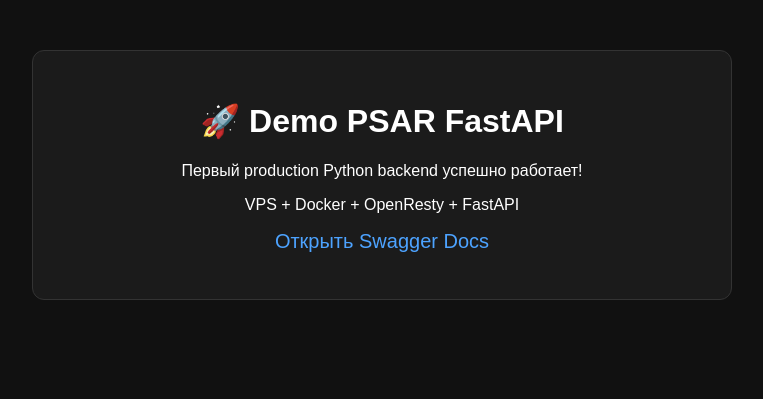
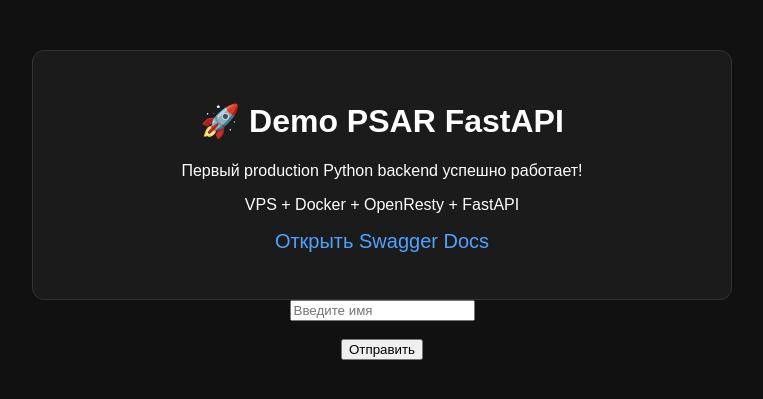
Before and after one commit to psarby/demo-fastapi, a FastAPI app: page / in a window 1280 px wide. Shown: the top 399 px of the page, without its empty margins (258-1021 px from the left). Run offline with FastAPI, Linux system fonts and the light colour scheme.

Commit message:
Fix POST template rendering

```diff
--- a/app/main.py
+++ b/app/main.py
@@ -1,6 +1,7 @@
 from fastapi import FastAPI, Request
 from fastapi.templating import Jinja2Templates
 from fastapi.responses import HTMLResponse
+from fastapi import Form
 
 app = FastAPI(title="Demo PSAR API")
 
@@ -13,3 +14,13 @@ def home(request: Request):
         name="index.html",
         request=request
     )
+
+@app.post("/hello", response_class=HTMLResponse)
+def hello(request: Request, name: str = Form(...)):
+    return templates.TemplateResponse(
+    name="index.html",
+    request=request,
+    context={
+        "message": f"Привет, {name} 👋"
+    }
+)
--- a/app/templates/index.html
+++ b/app/templates/index.html
@@ -36,6 +36,17 @@
       <p>VPS + Docker + OpenResty + FastAPI</p>
       <p><a href="/docs">Открыть Swagger Docs</a></p>
    </div>
+
+   <form action="/hello" method="post">
+      <input type="text" name="name" placeholder="Введите имя" required>
+      <br><br>
+      <button type="submit">Отправить</button>
+   </form>
+
+   {% if message %}
+   <p>{{ message }}</p>
+   {% endif %}
+
 </body>
 
 </html>
--- a/requirements.txt
+++ b/requirements.txt
@@ -10,6 +10,7 @@ Jinja2==3.1.6
 MarkupSafe==3.0.3
 pydantic==2.12.5
 pydantic_core==2.41.5
+python-multipart==0.0.24
 starlette==1.0.0
 typing-inspection==0.4.2
 typing_extensions==4.15.0
```
